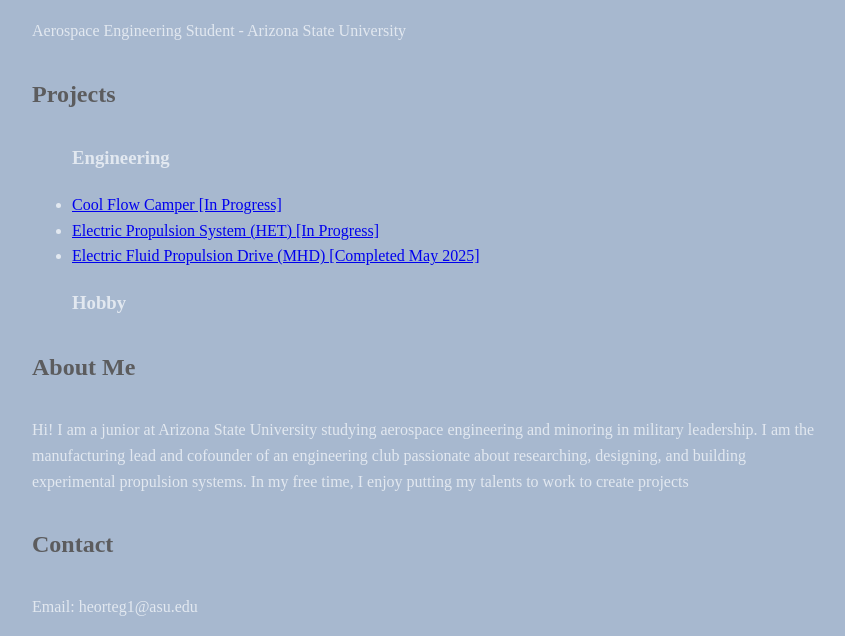
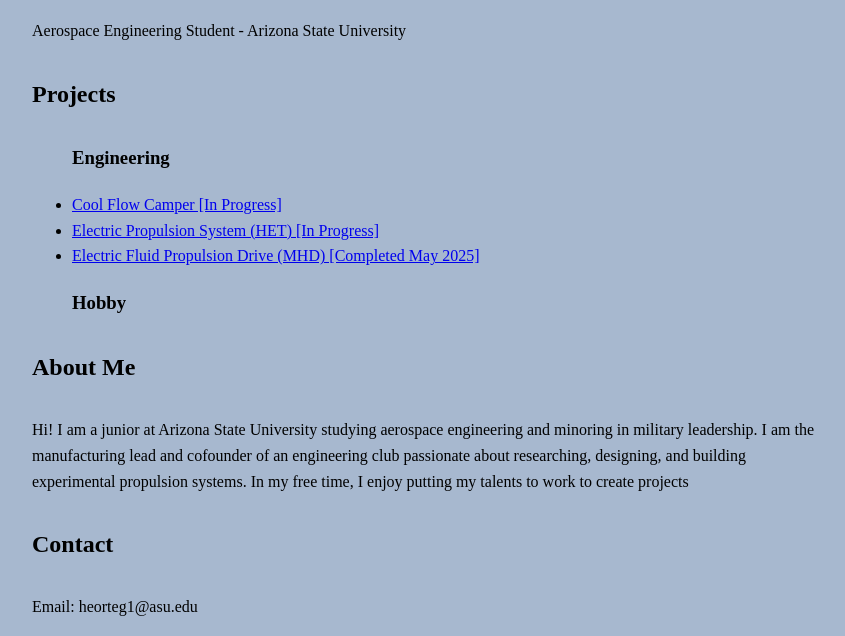
Before and after one commit to HectorEO/HectorEO.github.io, a plain HTML site: page index.html in a window 1280 px wide. Shown: the part 172-808 px from the top of the page, without its empty margins (208-1053 px from the left). Drawn offline with Linux system fonts and the light colour scheme.

Commit message:
Update style.css

```diff
--- a/style.css
+++ b/style.css
@@ -4,18 +4,18 @@
     margin: auto;
     line-height: 1.6;
     background-color: #A7B8CF;
-    color: #e2e8f0; /* light text */
+    color: #000000; /* light text */
 }
 h1 {
     color: #000000;
     line-height: 3;
 }
 h2 {
-    color: #5c5c5e;
+    color: #000000;
     line-height: 2.5;
 }
 a:hover{
-    color: #2980b9;
+    color: #000000;
     {
 .container {
   max-width: 900px;
```
